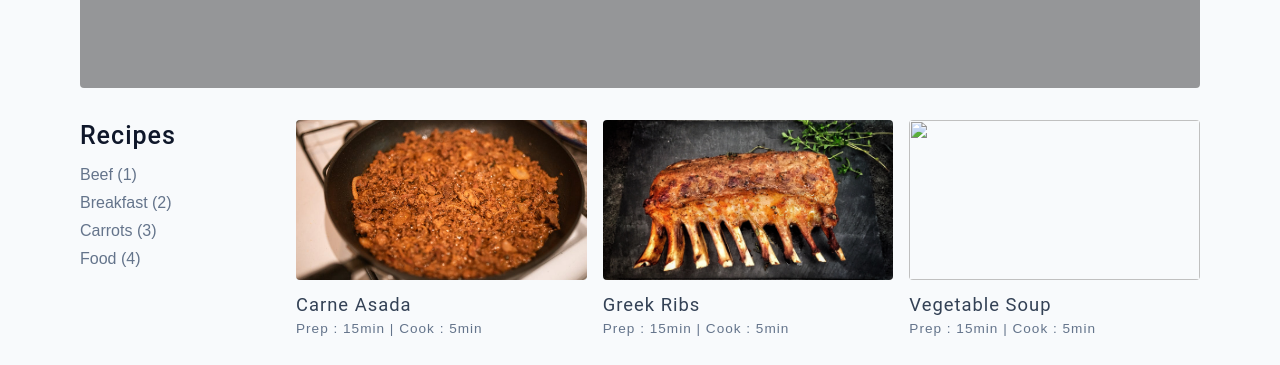
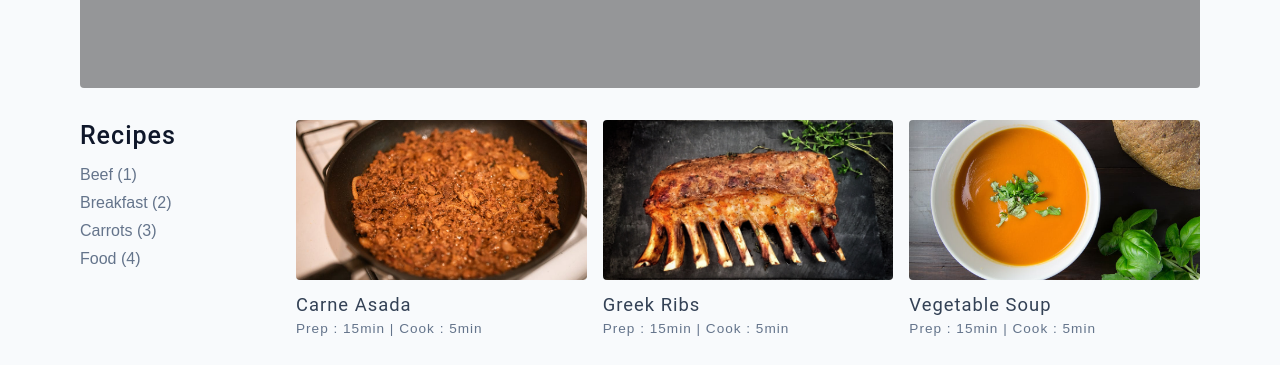
Before and after one commit to Sonaravi/cooking, a plain HTML site: page index.html in a window 1280 px wide. Shown: the part 360-725 px from the top of the page. Drawn offline with Linux system fonts and the light colour scheme; files whose address does not match are found by name.

Commit message:
Update index.html

```diff
--- a/index.html
+++ b/index.html
@@ -76,7 +76,7 @@
           </a>
           <a href="single-recipe.html" class="recipe">
             <img
-              src="./assets/recipes/recipe-3.jpeg"
+              src="recipe-3.jpeg"
               class="img recipe-img"
               alt=""
             />
```
